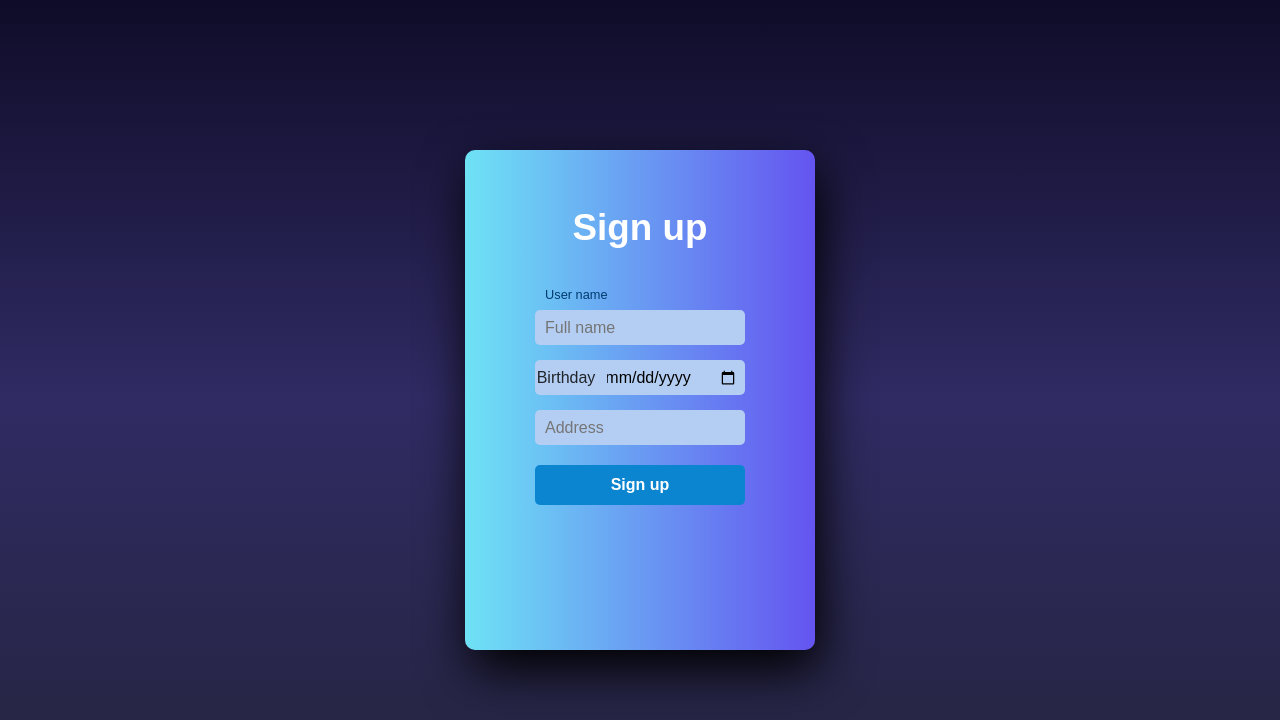
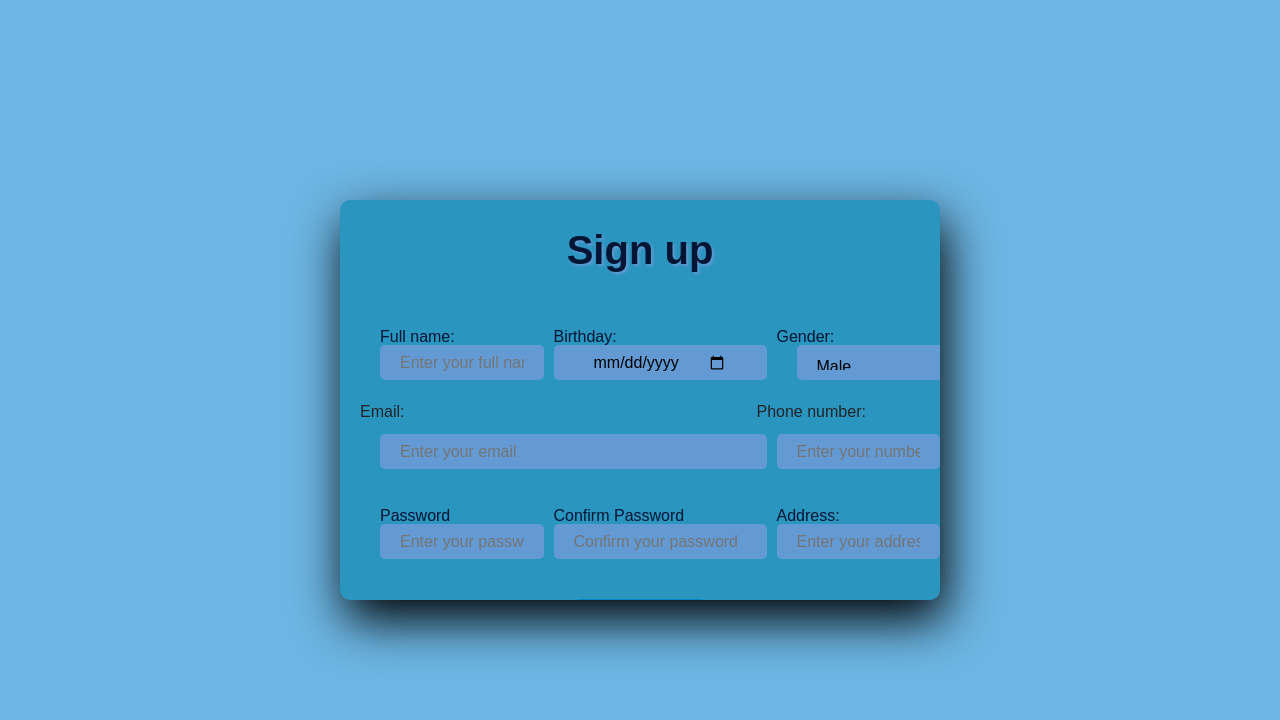
Before and after one commit to dradvm/Mevn-project, a Vue app in the folder client/: page /register in a window 1280 px wide. Shown: the top 720 px of the page. Built offline with nearby package versions, Linux system fonts and the light colour scheme.

Commit message:
Sơ sơ vị hui

```diff
--- a/client/src/views/Login.vue
+++ b/client/src/views/Login.vue
@@ -1,135 +1,165 @@
 <template>
 <div class="login-main">
-
 	<div class="main">
 		<input type="checkbox" id="chk" aria-hidden="true">
 
-			<div class="signup">
-				<form>
-					<label for="chk" aria-hidden="true">Sign up</label>
-					<input type="email" name="email" placeholder="Email" required="">
-                    <input type="String" name="phone" placeholder="Phone Number" required="">
-					<input type="password" name="pswd" placeholder="Password" required="">
-					<RouterLink to="/register" style="text-decoration: none;"><button>Continue</button></RouterLink>
+		<div class="login">
+				<form class="vstack gap">
+                    <div class="title">Login</div>
+                    <div class="form">
+                        <p for="name">Email:</p>
+                        <input type="email" name="email" required="">
+
+                        <p for="name">Password:</p>
+                        <input type="password" name="pswd" required="">
+                    </div>
+					<div class="d-flex justify-content-around">
+						<button>Login</button>
+					</div>
+
+					<div class="bottom">
+						<span class="forget-pass">Forget password</span>
+                    	<span class="form-tip"><RouterLink to="/register">Sign up</RouterLink></span>
+					</div>
+
 				</form>
-			</div>
-
-			<div class="login">
-				<form>
-					<label for="chk" aria-hidden="true">Login</label>
-					<input type="email" name="email" placeholder="Email" required="">
-					<input type="password" name="pswd" placeholder="Password" required="">
-					<button class="login-but">Login</button>
-				</form>
-			</div>
+        </div>
 	</div>
 </div>
-
 </template>
 
+
 <style scoped>
+:root {
+    --button-hover: #1261A6;
+    --button: #2a95bf;
+    --pastel: #73C6D9;
+    --dark-blue: #126DA6;
+    --grey: #5c6677;
+    --navy: #23395d;
+	--text: #021534;
+}
 .login-main{
 	margin: 0;
 	padding: 0;
 	display: flex;
 	justify-content: center;
 	align-items: center;
-	min-height: 100vh;
+	height: 100vh;
 	font-family: 'Jost', sans-serif;
-	background: linear-gradient(to bottom, #0f0c29, #302b63, #24243e);
+	background: #0c86d19a;
 }
 .main{
-	width: 350px;
-	height: 500px;
-	background: red;
+	width: 600px;
+	height: 400px;
+	background: #2a95bf;
 	overflow: hidden;
-	background: linear-gradient(to right, #6ee2f5, #6454f0);
 	border-radius: 10px;
 	box-shadow: 5px 20px 50px #000;
+}
+.title{
+	color: #021534;
+	font-size: 2.5em;
+	justify-content: center;
+	display: flex;
+	font-weight: bold;
+	cursor: pointer;
+	margin: 20px auto;
+	text-shadow: 2px 2px 3px rgba(124, 158, 221, 0.695);
 }
 #chk{
 	display: none;
 }
-.signup{
-	position: relative;
-	width:100%;
-	height: 100%;
-}
-label{
-	color: #fff;
-	font-size: 2.3em;
-	justify-content: center;
-	display: flex;
-	margin: 50px;
-	font-weight: bold;
-	cursor: pointer;
-	transition: .5s ease-in-out;
-}
 input{
 	width: 60%;
 	height: 35px;
-	background: rgb(180, 206, 243);
+	background: rgba(124, 158, 221, 0.695);
 	justify-content: center;
 	display: flex;
 	margin: 15px auto;
-	padding: 10px;
+	padding: 10px 20px;
 	border: none;
 	outline: none;
 	border-radius: 5px;
+	margin: 30px auto;
 }
 
-
 button{
-	width: 60%;
-	height: 40px;
-	margin: 10px auto;
+	align-items: center;
+	width: 130px;
+	height: 45px;
 	justify-content: center;
-	display: block;
+	display: flex;
 	color: #fff;
 	background: #0c85d1;
-	font-size: 1em;
+	font-size: 1.5em;
 	font-weight: bold;
-	margin-top: 20px;
 	outline: none;
 	border: none;
 	border-radius: 5px;
 	transition: .2s ease-in;
 	cursor: pointer;
-}
-.login-but{
-    background: #076eae;
+
 }
 button:hover{
-	background: #41adf0;
-}
-.login{
-	height: 460px;
-	background: #0c85d1;
-	border-radius: 60% / 10%;
-	transform: translateY(-180px);
-	transition: .8s ease-in-out;
-}
-.login label{
-	color: #ffffff;
-	transform: scale(.6);
+	background: #126DA6;
 }
 
-#chk:checked ~ .login{
-	transform: translateY(-500px);
+p{
+    font-size: 1em;
+    color: #021534;
+	width: 100%;
+	height: 5px;
+	display: flex;
+	justify-content: left;
+	margin-left: 130px;
 }
-#chk:checked ~ .login label{
-	transform: scale(1);
-}
-#chk:checked ~ .signup label{
-	transform: scale(.6);
-}
+.bottom {
+	display: flex;
+	flex-direction: column;
+	align-items: center;
+	justify-content: center;
 
+  }
+
+  .forget-pass {
+	font-size: 14px;
+	margin-top: 5px;
+  }
+  .forget-tip {
+	font-size: 14px;
+  }
 </style>
 
-<script>
-export default {
-    name: "Login"
-}
 
 
+<script>
+function login(userNameOrEmail, password, callback) {
+  // Send credentials to external database API
+  let hashedPassword = hash(password);
+
+  let options = {
+    url: "https://example.com/api/authenticate",
+    body: {
+      email: userNameOrEmail,
+      password: hashedPassword
+    }
+  };
+
+  send(options, (err, profileData) => {
+    // Return error in callback if authentication is unsuccessful
+    if (err) {
+      return callback(new WrongUsernameOrPasswordError(userNameOrEmail, "My custom error message."));
+    } else {
+      // Return profile data in callback if authentication is successful
+      let profile = {
+        username: profileData.username,
+        email: profileData.emailAddress,
+        user_id: profileData.userId
+      };
+
+      return callback(null, profile);
+    }
+  });
+}
 </script>
--- a/client/src/views/Register.vue
+++ b/client/src/views/Register.vue
@@ -1,131 +1,221 @@
 <template>
-<div class="login-main">
+  <div class="register-main">
     <div class="main">
       <input type="checkbox" id="chk" aria-hidden="true">
+      <div class="login">
 
+        <div class="title">Sign up</div>
+        <div class="content">
+          <form action="#" class="vstack gap">
 
-        <div class="signup">
-            <form>
-                <div class="sign-up">Sign up</div>
-                <div class="Username">
-                    <p for="name">User name</p>
-                    <input type="name" name="name" placeholder="Full name" required="">
+            <div class="user-details">
+
+              <div class="input-two-col">
+                <span class="details">Full name:</span>
+                <input type="text" name="name" placeholder="Enter your full name" required>
+              </div>
+
+              <div class="input-two-col">
+                  <span class="details">Birthday:</span>
+                  <input type="date" name="birthday">
+              </div>
+
+              <div class="gender-details">
+                <span class="details">Gender:</span>
+                <select id="gender" name="gender">
+                  <option value="male">Male</option>
+                  <option value="female">Female</option>
+                  <option value="other">Other</option>
+                </select>
+              </div>
+
+              <div class="email-col">
+                <span class="details">Email:</span>
+                <input type="text" name="email" placeholder="Enter your email" required>
+              </div>
+
+              <div class="phone-col">
+                <span class="details">Phone number:</span>
+                <input type="text" name="phone" placeholder="Enter your number" required>
               </div>
 
 
-                <div class="input-birthday">
-                    <span class="date-input">
-                        <span class="date-label">Birthday</span>
-                        <input type="date" id="birthday" name="birthday">
 
-                    </span>
+              <div class="input-two-col">
+                <span class="details">Password</span>
+                <input type="text" placeholder="Enter your password" required>
               </div>
 
-                <input type="String" name="address" placeholder="Address" required="">
-                <button>Sign up</button>
+              <div class="input-two-col">
+                <span class="details">Confirm Password</span>
+                <input type="text" placeholder="Confirm your password" required>
+              </div>
+              <div class="input-two-col">
+                <span class="details">Address:</span>
+                <input type="text" name="address" placeholder="Enter your address" required>
+              </div>
+
+            </div>
+
+            <button class="login-but">Sign up</button>
           </form>
+
+        </div>
+
       </div>
     </div>
   </div>
 </template>
 
+
 <style scoped>
-.login-main{
+    :root {
+        --button-hover: #1261A6;
+        --button: #2a95bf;
+        --pastel: #73C6D9;
+        --dark-blue: #126DA6;
+        --grey: #5c6677;
+        --navy: #23395d;
+      }
+    .register-main{
       margin: 0;
       padding: 0;
       display: flex;
       justify-content: center;
       align-items: center;
-	min-height: 100vh;
+      height: 100vh;
       font-family: 'Jost', sans-serif;
-	background: linear-gradient(to bottom, #0f0c29, #302b63, #24243e);
+      background: #0c86d19a;
     }
     .main{
-	width: 350px;
-	height: 500px;
-	background: red;
+      width: 600px;
+      height: 400px;
+      background: #2a95bf;
       overflow: hidden;
-	background: linear-gradient(to right, #6ee2f5, #6454f0);
       border-radius: 10px;
       box-shadow: 5px 20px 50px #000;
+    }
+
+    .title{
+	color: #021534;
+	font-size: 2.5em;
+	justify-content: center;
+	display: flex;
+	font-weight: bold;
+	cursor: pointer;
+	margin: 20px auto;
+	text-shadow: 2px 2px 3px rgba(124, 158, 221, 0.695);
     }
     #chk{
       display: none;
     }
-.signup{
-	position: relative;
-	width:100%;
-	height: 100%;
+
+
+    .user-details {
+      display: grid;
+      grid-template-columns: repeat(3, 1fr);
+      grid-gap: 10px;
+      margin: 10px 20px;
     }
-.sign-up{
-	color: #fff;
-	font-size: 2.3em;
+
+    .input-two-col {
+      grid-column: span 1;
+    }
+
+    .input-one-col {
+      grid-column: span 1;
+    }
+
+    .email-col {
+      grid-column: span 2;
+    }
+
+    .phone-col {
+      grid-column: span 1;
+    }
+
+    .gender-details {
+      grid-column: span 1;
+    }
+
+    @media (max-width: 768px) {
+      .user-details {
+        grid-template-columns: 1fr;
+      }
+
+      .input-two-col,
+      .input-one-col,
+      .email-col,
+      .phone-col,
+      .gender-details {
+        grid-column: span 1;
+      }
+    }
+
+input{
+      width: 100%;
+      height: 35px;
+      background: rgba(124, 158, 221, 0.695);
       justify-content: center;
       display: flex;
-	margin: 50px;
-    margin-bottom: 20px;
-	font-weight: bold;
-	cursor: pointer;
-	transition: .5s ease-in-out;
-}
-input{
-	width: 60%;
-	height: 35px;
-	background: rgb(180, 206, 243);
-	justify-content: center;
-	display: flex;
-	margin: 15px auto;
-	padding: 10px;
+      margin: 10px 20px;
+      padding: 10px 20px;
       border: none;
       outline: none;
       border-radius: 5px;
   }
-.input-birthday {
-    align-items: center;
-    width: 60%;
+  form .input-two-col span.details{
+      font-size: 1em;
+      color: #021534;
+      width: 100%;
+      height: 5px;
+      display: flex;
+      margin: 5px auto;
+      padding: 10px 20px;
+  }
+  form .input-one-col span.details{
+    font-size: 1em;
+    color: #021534;
+    width: 100%;
+    height: 5px;
+    display: flex;
+    margin: 5px auto;
+    padding: 10px 20px;
+}
+form .gender-details span.details{
+  font-size: 1em;
+  color: #021534;
+  width: 100%;
+  height: 5px;
+  display: flex;
+  margin: 5px auto;
+  padding: 10px 20px;
+}
+form .gender-details #gender{
+  width: 100%;
   height: 35px;
-	background: rgb(180, 206, 243);
+  background: rgba(124, 158, 221, 0.695);
   justify-content: center;
   display: flex;
-	margin: 15px auto;
-	padding: 10px;
+  margin: 10px 40px;
+  padding: 10px 20px;
   border: none;
   outline: none;
   border-radius: 5px;
 }
 
-  .date-input {
-    display: flex;
-    align-items: center;
-  }
-
-  .date-label {
-    margin-left: 5px;
-  }
-input[type="email1"] {
-  background: rgba(61, 116, 164, 0.521);
-  margin-bottom: -1px;
-  border-bottom-right-radius: 0;
-  border-bottom-left-radius: 0;
-}
-input[type="password1"] {
-  background: rgba(61, 116, 164, 0.521);
-  margin-bottom: 10px;
-  border-top-left-radius: 0;
-  border-top-right-radius: 0;
-}
-
 button{
-	width: 60%;
-	height: 40px;
-	margin: 10px auto;
+	width: 130px;
+	height: 45px;
+	margin: 20px auto;
 	justify-content: center;
 	display: block;
 	color: #fff;
 	background: #0c85d1;
-	font-size: 1em;
+	font-size: 1.5em;
 	font-weight: bold;
-	margin-top: 20px;
+
+    margin-bottom: 50px;
 	outline: none;
 	border: none;
 	border-radius: 5px;
@@ -133,39 +223,188 @@ button{
 	cursor: pointer;
 }
 button:hover{
-	background: #41adf0;
+	background: #126DA6;
+}
+    /*.content form .user-details{
+        display: flex;
+        flex-wrap: wrap;
+        justify-content: space-between;
+        margin: 5px 100px 5px 100px;
+      }
+      form .user-details .input-two-col{
+        width: calc(100% / 2 - 20px);
+      }
+      form .user-details .input-one-col{
+        width: 100%;
+      }
+    input{
+        width: 100%;
+        height: 35px;
+        background: rgba(124, 158, 221, 0.695);
+        justify-content: center;
+        display: flex;
+        margin: 10px auto 5px auto;
+        padding: 10px 20px;
+        border: none;
+        outline: none;
+        border-radius: 5px;
+    }
+    form .input-two-col span.details{
+        font-size: 1em;
+        color: #021534;
+        width: 100%;
+        height: 5px;
+        display: flex;
+        margin: 5px auto;
+        padding: 10px 20px;
+    }
+    form .input-one-col span.details{
+      font-size: 1em;
+      color: #021534;
+      width: 60%;
+      height: 5px;
+      display: flex;
+      margin: 5px auto;
+      padding: 10px 20px;
+  }
+
+
+
+       form .category label{
+         display: flex;
+         align-items: center;
+         cursor: pointer;
+       }
+       form .category label .dot{
+        height: 18px;
+        width: 18px;
+        border-radius: 50%;
+        margin-right: 10px;
+        background: #d9d9d9;
+        border: 5px solid transparent;
+        transition: all 0.3s ease;
+      }
+       #dot-1:checked ~ .category label .one,
+       #dot-2:checked ~ .category label .two,
+       #dot-3:checked ~ .category label .three{
+         background: #9b59b6;
+         border-color: #d9d9d9;
+       }
+       form input[type="radio"]{
+         display: none;
+       }
+       form .button{
+         height: 45px;
+         margin: 35px 0
+       }
+       button{
+        width: 130px;
+        height: 45px;
+        margin: 20px auto;
+        justify-content: center;
+        display: block;
+        color: #fff;
+        background: #0c85d1;
+        font-size: 1.5em;
+        font-weight: bold;
+
+          margin-bottom: 50px;
+        outline: none;
+        border: none;
+        border-radius: 5px;
+        transition: .2s ease-in;
+        cursor: pointer;
+      }
+      button:hover{
+        background: #126DA6;
+      }
+       @media(max-width: 584px){
+       .container{
+        max-width: 100%;
+      }
+      form .user-details .input-box{
+          margin-bottom: 15px;
+          width: 100%;
+        }
+        form .category{
+          width: 100%;
+        }
+        .content form .user-details{
+          max-height: 300px;
+          overflow-y: scroll;
+        }
+        .user-details::-webkit-scrollbar{
+          width: 5px;
+        }
+        }
+        @media(max-width: 459px){
+        .container .content .category{
+          flex-direction: column;
+        }
+      }
+      #chk{
+        display: none;
+    }*/
+
+
+
+    /*.title{
+        color: #021534;
+        font-size: 2.5em;
+        justify-content: center;
+        display: flex;
+        margin: 50px;
+        margin-bottom: 5px;
+        font-weight: bold;
+        cursor: pointer;
+        text-shadow: 2px 2px 3px rgba(124, 158, 221, 0.695);
+    }
+    #chk{
+        display: none;
+    }
+    input{
+        width: 60%;
+        height: 35px;
+        background: rgba(124, 158, 221, 0.695);
+        justify-content: center;
+        display: flex;
+        margin: 10px auto 5px auto;
+        padding: 10px 20px;
+        border: none;
+        outline: none;
+        border-radius: 5px;
+    }
+
+    button{
+        width: 25%;
+        height: 40px;
+        margin: 20px auto;
+        justify-content: center;
+        display: block;
+        color: #fff;
+        background: #0c85d1;
+        font-size: 1.2em;
+        font-weight: bold;
+
+        margin-bottom: 50px;
+        outline: none;
+        border: none;
+        border-radius: 5px;
+        transition: .2s ease-in;
+        cursor: pointer;
+    }
+    button:hover{
+        background: #126DA6;
     }
 
     p{
-    font-size: 0.8em;
-    color: rgb(0, 59, 110);
+        font-size: 1em;
+        color: #021534;
         width: 60%;
-	height: 10px;
+        height: 5px;
         display: flex;
-	margin: 10px auto;
+        margin: 5px auto;
         padding: 10px;
-
-}
-/*.login{
-	height: 460px;
-	background: gainsboro;
-	border-radius: 60% / 10%;
-	transform: translateY(-180px);
-	transition: .8s ease-in-out;
-}
-.login label{
-	color: #0c44d1;
-	transform: scale(.6);
-}
-
-#chk:checked ~ .login{
-	transform: translateY(-500px);
-}
-#chk:checked ~ .login label{
-    transform: scale(1);
-}
-#chk:checked ~ .signup label{
-	transform: scale(.6);
     }*/
 
 </style>
```
Lines whose indentation alone changed are shown as unchanged.
